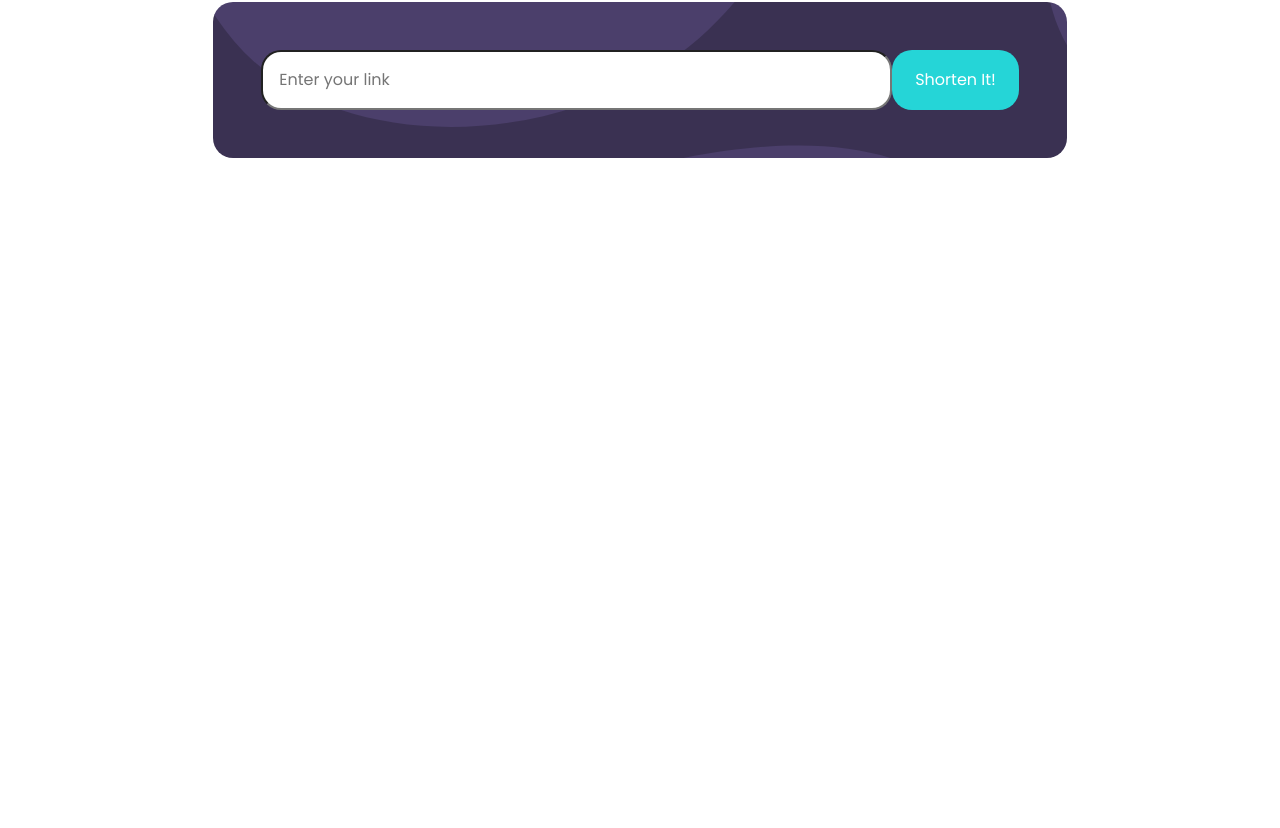
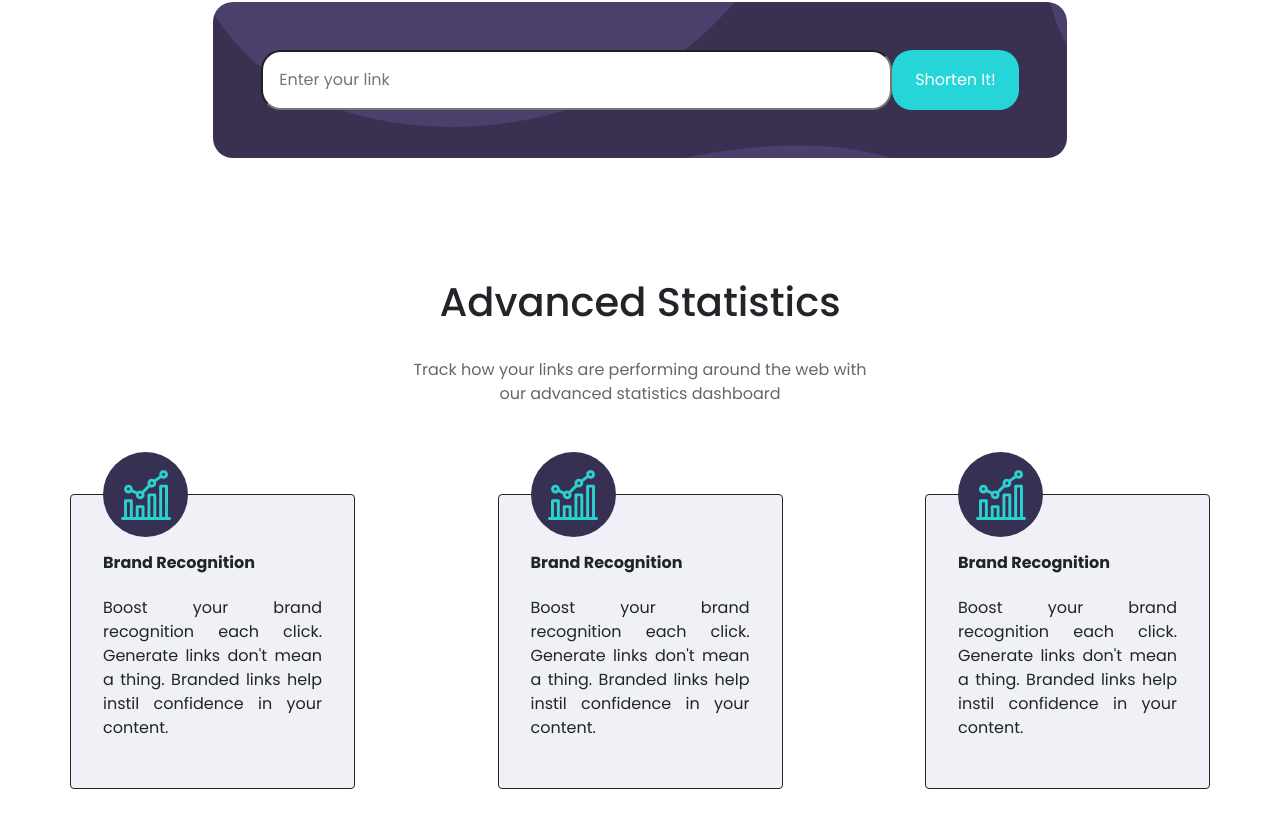
Before and after one commit to AbinJose2002/URL-Shorten, a React (Create React App) app: page / in a window 1280 px wide. Shown: the part 750-1578 px from the top of the page. Before the commit the page ends 908 px from the top, so only its background shows below. Built offline with nearby package versions, Linux system fonts and the light colour scheme.

Commit message:
Advanced Section is uploaded'

```diff
--- a/public/style.css
+++ b/public/style.css
@@ -71,8 +71,8 @@
 
 .logo-sec{
     background-color: #363053;
-    width: 85;
-    height: 85;
+    width: 85px;
+    height: 85px;
     border-radius: 50%;
     display: flex;
     margin-top: -75px;
--- /dev/null
+++ b/src/Advanced.js
@@ -0,0 +1,39 @@
+import brand_icon from './someAssets/icon-brand-recognition.svg'
+
+function Advanced(){
+    return (
+        <>
+            <section className="advanced container py-5">
+    <h1 className="text-center text-weight-bold pt-4">Advanced Statistics</h1>
+    <p className="adv-para text-center pt-4">Track how your links are performing around the web with<br/>our advanced statistics dashboard</p>
+
+    <br/><br/><div className="adv-cards py-4 row d-flex justify-content-between">
+      <div className="card card1 col-lg-3 col-sm-12 my-sm-5  my-lg-0">
+        <div className="logo-sec ">
+          <img src={brand_icon} alt="" width="50" height="50" className="card-icon"/>
+        </div>
+        <h6 className="font-weight-bold py-1 py-sm-4 py-lg-3">Brand Recognition</h6>
+        <p className="text-justify">Boost your brand recognition each click. Generate links don't mean a thing. Branded links help instil confidence in your content.</p>
+      </div>
+
+      <div className="card card2 col-lg-3 col-sm-12 my-sm-5 my-lg-0">
+        <div className="logo-sec">
+          <img src={brand_icon} alt="" width="50" height="50" className="card-icon"/>
+        </div>
+        <h6 className="font-weight-bold py-1 py-sm-4 py-lg-3">Brand Recognition</h6>
+        <p className="text-justify">Boost your brand recognition each click. Generate links don't mean a thing. Branded links help instil confidence in your content.</p>
+      </div>
+      <div className="card card3 col-lg-3 col-sm-12 my-sm-5 my-lg-0">
+        <div className="logo-sec">
+          <img src={brand_icon} alt="" width="50" height="50" className="card-icon"/>
+        </div>
+        <h6 className="font-weight-bold py-1 py-sm-4 py-lg-3">Brand Recognition</h6>
+        <p className="text-justify">Boost your brand recognition each click. Generate links don't mean a thing. Branded links help instil confidence in your content.</p>
+      </div>
+    </div>
+  </section>
+        </>
+    );
+}
+
+export default Advanced;
--- a/src/App.js
+++ b/src/App.js
@@ -2,6 +2,7 @@ import './App.css';
 import Navbar from './Navbar.js';
 import Banner from './Banner.js';
 import LinkField from './LinkField.js'
+import Advanced from './Advanced.js'
 
 function App() {
   return(
@@ -9,6 +10,7 @@ function App() {
       <Navbar/>
       <Banner/>
       <LinkField/>
+      <Advanced/>
     </div>
   );
 }
--- a/src/LinkField.js
+++ b/src/LinkField.js
@@ -1,9 +1,49 @@
+
+// let x
+// const shortBtn = document.querySelector(".btn-shorten");
+// shortBtn.addEventListener("click", async() => {
+// const linkField = document.querySelector(".link-field").value ;
+
+
+// const url = 'https://url-shortener-service.p.rapidapi.com/shorten';
+// const options = {
+//   method: 'POST',
+//   headers: {
+//     'content-type': 'application/x-www-form-urlencoded',
+//     'X-RapidAPI-Key': 'd88b849a4cmsh04efd9b18ada8aep1d098djsnc2838aa47965',
+//     'X-RapidAPI-Host': 'url-shortener-service.p.rapidapi.com'
+//   },
+//   body: new URLSearchParams({
+//     url: `${linkField}`
+//   })
+// };
+
+// try {
+//     const response = await fetch(url, options);
+//     const data = await response.json();
+//     x = data.result_url
+// } catch (error) {
+//     x = "Invalid or blank url"
+//     console.error(error);
+// }
+
+//   const existingDiv = document.querySelector('.link-block');
+//   existingDiv.style.opacity = "1";
+//   existingDiv.innerHTML = "<p>"+x+"</p>"
+
+// });
+
+
+
 function LinkField(){
     return (
-        <div class="link-sec col-lg-8 col-sm-10 mx-auto py-5 px-5 row">
-            <input type="text" placeholder="Enter your link" class="link-field col-lg-10 col-sm-12 py-3 px-3"/>
-            <button type="text" class="btn btn-shorten py-3 px-3 col-lg-2 col-sm-12 mt-sm-4 mt-lg-0 text-white">Shorten It!</button>
-        </div>
+        <>
+            <div className="link-sec col-lg-8 col-sm-10 mx-auto py-5 px-5 row">
+                <input type="text" placeholder="Enter your link" className="link-field col-lg-10 col-sm-12 py-3 px-3"/>
+                <button type="text" className="btn btn-shorten py-3 px-3 col-lg-2 col-sm-12 mt-sm-4 mt-lg-0 text-white">Shorten It!</button>
+            </div>
+            <div className="link-block  col-lg-8 col-sm-10 mx-auto px-5 py-4 row vis-hidden"></div>
+        </>
     );
 }
 
```
Also changed, not shown: src/Boost.js (added), src/someAssets/icon-brand-recognition.svg (added).
